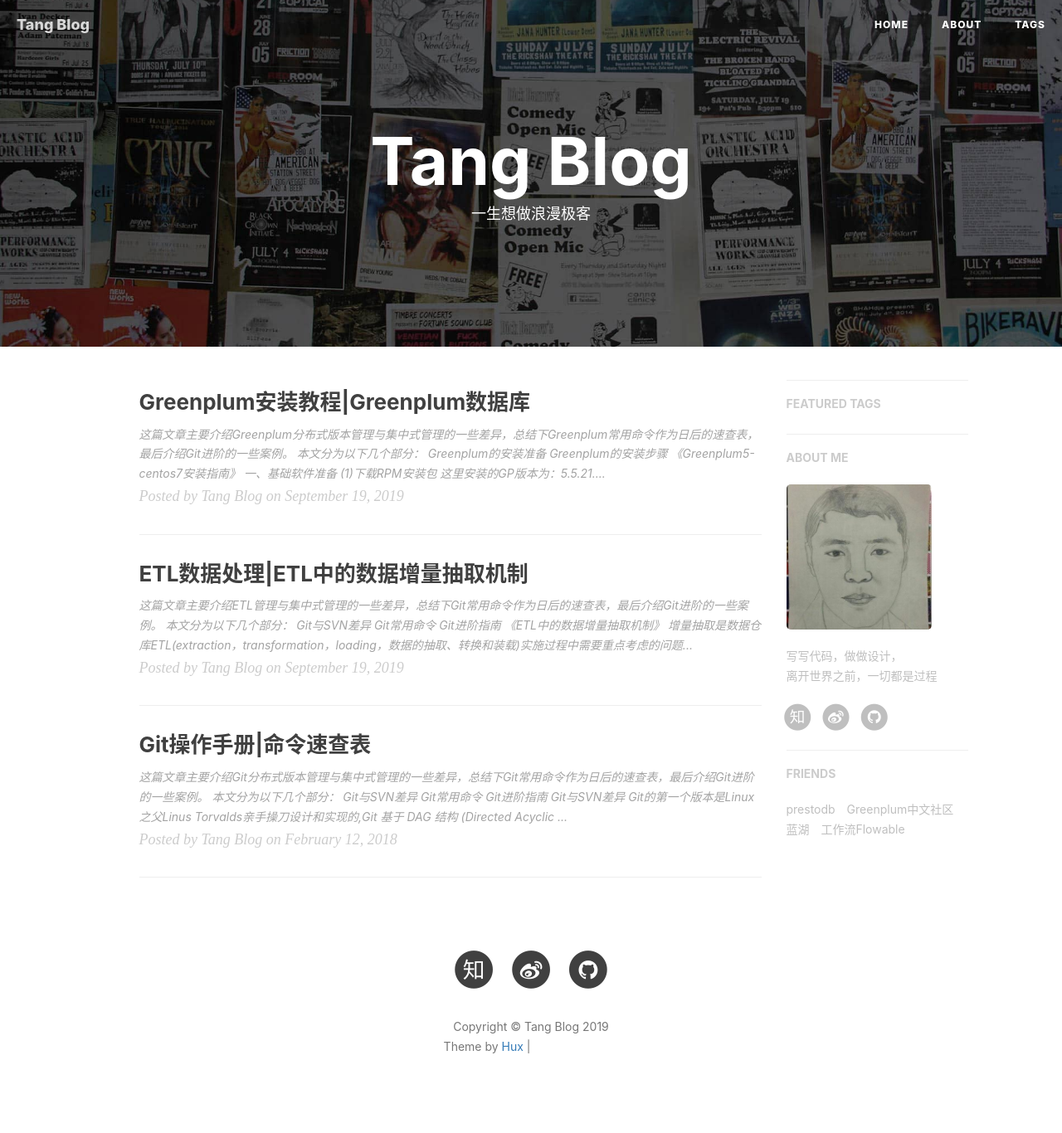
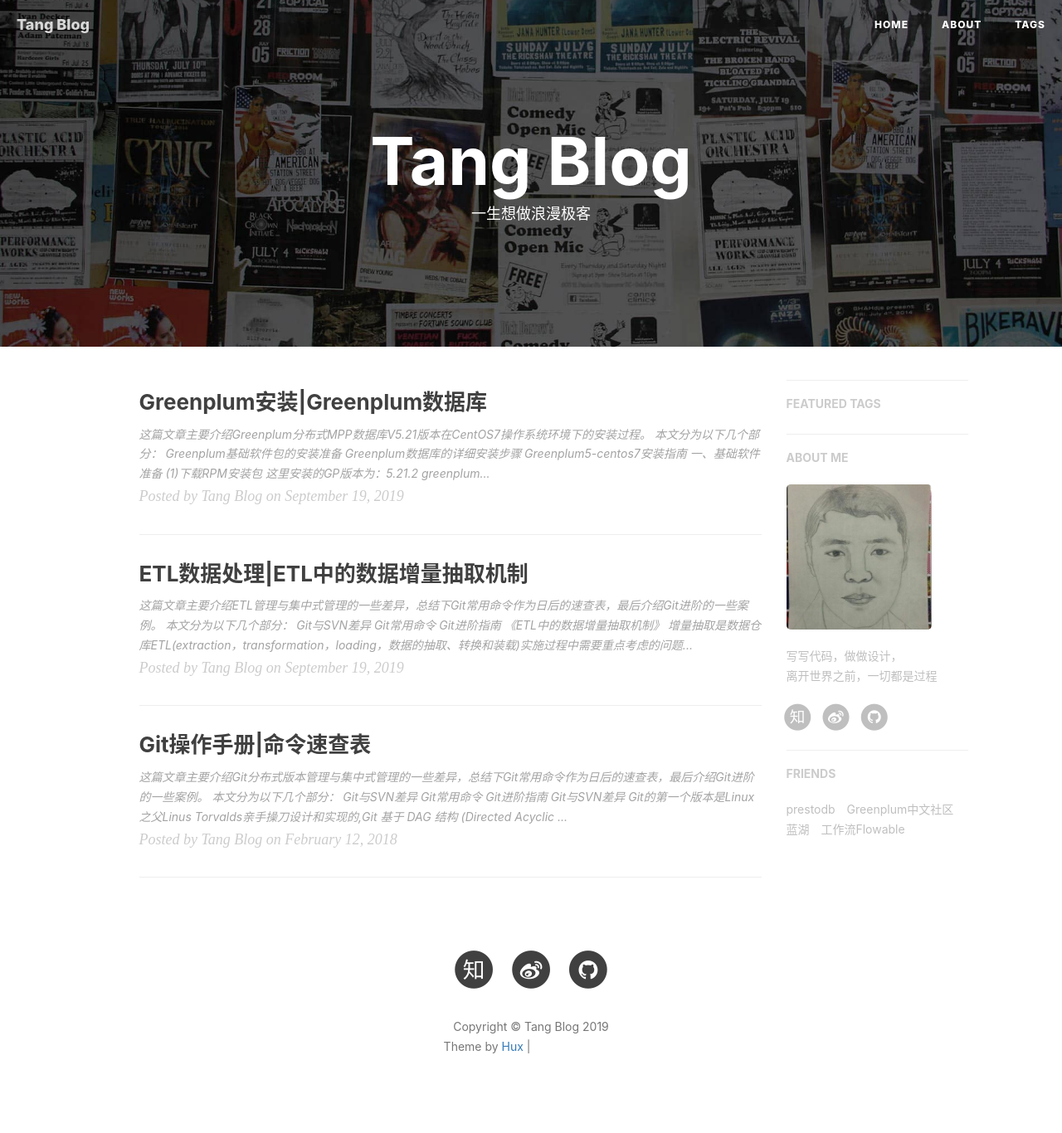
Before and after one commit to tangyibo/tangyibo.github.io, a Jekyll site: the page built from index.html, in a window 1280 px wide. Shown: the whole page at 83% size. Built offline with Jekyll 4.4.1, drawn with Linux system fonts in a browser that asks for light colours; nearby versions of some CDN libraries; the list of posts is cut into pages by our own code; comment, search, counter and statistics services are not loaded; grey boxes are pictures that could not be loaded.

Commit message:
文档排版更新

````diff
--- a/_posts/2019-09-19-how-to-install-greenplum-5.21-on-centos7.md
+++ b/_posts/2019-09-19-how-to-install-greenplum-5.21-on-centos7.md
@@ -1,22 +1,22 @@
 ---
 layout: post
-title: Greenplum安装教程|Greenplum数据库
+title: Greenplum安装|Greenplum数据库
 category: Greenplum
 tag: [Greenplum]
 ---
 
-这篇文章主要介绍Greenplum分布式版本管理与集中式管理的一些差异，总结下Greenplum常用命令作为日后的速查表，最后介绍Git进阶的一些案例。
+这篇文章主要介绍Greenplum分布式MPP数据库V5.21版本在CentOS7操作系统环境下的安装过程。
 本文分为以下几个部分：
-1. Greenplum的安装准备
-2. Greenplum的安装步骤
+1. Greenplum基础软件包的安装准备
+2. Greenplum数据库的详细安装步骤
 
 
-# 《Greenplum5-centos7安装指南》
+# Greenplum5-centos7安装指南
 
 ## 一、基础软件准备
 
   (1)下载RPM安装包
-     这里安装的GP版本为：5.5.21.2
+     这里安装的GP版本为：5.21.2
      greenplum-db-5.5.21.2-rhel6-x86_64.rpm
      下载地址：https://network.pivotal.io/products/pivotal-gpdb
 
@@ -44,20 +46,22 @@ tag: [Greenplum]
 
 	需要在/etc/hosts中设置节点的hostname(如上)，并能ping通。
 
-	（3）关闭防火墙
+- （3）关闭防火墙
+>
 	systemctl stop firewalld
 	systemctl mask firewalld
 	systemctl stop iptables
 	systemctl disable iptables
 
-   （4）每台主机上创建gpadmin用户与组
+- （4）每台主机上创建gpadmin用户与组
+>
 	groupdel gpadmin
 	userdel gpadmin
 	groupadd -g 530 gpadmin
 	useradd -g 530 -u 530 -m -d /home/gpadmin -s /bin/bash gpadmin
 	passwd gpadmin  注：后面均按照密码为gpadmin编写
 
-	（5）创建节点配置信息
+-（5）创建节点配置信息
 	在master上创建文件all_hosts（所有主机名）和 all_segs（2台数据节点主机名）路径可以自选，这里用/home/gpadmin/nodes
 	文件内容：
 	文件/home/gpadmin/nodes/all_hosts:
@@ -71,54 +75,80 @@ tag: [Greenplum]
 		sdw2
 
 ## 三、配置每台机器的内核参数
-   cp /etc/sysctl.conf /etc/sysctl.conf_bak
-   vim /etc/sysctl.conf
+>   vim /etc/sysctl.conf
 
---------------------------
+```
+
 kernel.shmmax = 500000000
+
 kernel.shmmni = 4096
+
 kernel.shmall = 4000000000
+
 kernel.sem = 500 1024000 200 4096
+
 kernel.sysrq = 1
+
 kernel.core_uses_pid = 1
+
 kernel.msgmnb = 65536
+
 kernel.msgmax = 65536
+
 kernel.msgmni = 2048
+
 net.ipv4.tcp_syncookies = 1
+
 net.ipv4.ip_forward = 0
+
 net.ipv4.conf.default.accept_source_route = 0
+
 net.ipv4.tcp_tw_recycle = 1
+
 net.ipv4.tcp_max_syn_backlog = 4096
+
 net.ipv4.conf.all.arp_filter = 1
+
 net.ipv4.ip_local_port_range = 10000 65535
+
 net.core.netdev_max_backlog = 10000
+
 net.core.rmem_max = 2097152
+
 net.core.wmem_max = 2097152
+
 vm.overcommit_memory = 2
---------------------------
+
+```
 
    执行如下使内核参数生效：
-   sysctl -p
+> sysctl -p
 
-四、配置每台机器的资源限制参数
+## 四、配置每台机器的资源限制参数
 
-	vim /etc/security/limits.conf
+> vim /etc/security/limits.conf
 
 设置文件/etc/security/limits.conf的内容如下：
--------------------
+
+```
+
 * soft nofile 65536
+
 * hard nofile 65536
+
 * soft nproc 131072
+
 * hard nproc 131072
-----------------------
+
+```
 
 ## 五、安装Greenplum
 
-1，准备greenplum数据库安装文件(master节点)
+### 1，准备greenplum数据库安装文件(master节点)
    路径：/home/greenplum/installer：
      greenplum-db-5.X.X-rhel7-x86_64.rpm
 
-2，安装软件(master节点)
+### 2，安装软件(master节点)
 
 （1）安装软件包
   cd /home/greenplum/installer/
@@ -138,7 +168,7 @@ vm.overcommit_memory = 2
   source /usr/local/greenplum-db/greenplum_path.sh
   gpssh-exkeys -f /home/gpadmin/nodes/all_hosts
 
----------------------------------------------------------
+```
 [root@mdw bin]# gpssh-exkeys -f /home/gpadmin/nodes/all_hosts
 [STEP 1 of 5] create local ID and authorize on local host
 
@@ -159,14 +189,14 @@ vm.overcommit_memory = 2
   ... finished key exchange with sdw2
 
 [INFO] completed successfully
----------------------------------------------------------
+```
 
  （5）运行gpseginstall工具
   cd /usr/local/greenplum-db/bin
   source /usr/local/greenplum-db/greenplum_path.sh
   gpseginstall -f /home/gpadmin/nodes/all_hosts -u gpadmin
 
----------------------------------------------------------
+```
 [root@mdw bin]# gpseginstall -f /home/gpadmin/nodes/all_hosts -u gpadmin
 20190902:16:51:00:019873 gpseginstall:mdw:root-[INFO]:-Installation Info:
 link_name greenplum-db
@@ -206,7 +236,7 @@ Confirm password: (这里输入：gpadmin)
 20190902:16:52:13:019873 gpseginstall:mdw:root-[INFO]:-remote command: . /usr/local/greenplum-db/./greenplum_path.sh; /usr/local/greenplum-db/./bin/gpssh --version
 20190902:16:52:14:019873 gpseginstall:mdw:root-[INFO]:-remote command: . /usr/local/greenplum-db-5.21.2/greenplum_path.sh; /usr/local/greenplum-db-5.21.2/bin/gpssh --version
 20190902:16:52:14:019873 gpseginstall:mdw:root-[INFO]:-SUCCESS -- Requested commands completed
------------------------------------------------------------
+```
 至此完成其他2台主机的安装
 
   （6）切换到gpadmin用户验证无密码登录
@@ -257,7 +287,7 @@ Confirm password: (这里输入：gpadmin)
 
 ## 六、初始化Greenplum数据库
 
-1. 初始化数据库
+### 1. 初始化数据库
 
 	(1)在master节点上切换至gpadmin帐号下：
 	su - gpadmin
@@ -278,8 +308,8 @@ Confirm password: (这里输入：gpadmin)
 	(5)增加master的从节点：
 	$ gpinitstandby -s smdw
 
-2, 访问数据库
-# psql -d postgres
+### 2, 访问数据库
+> psql -d postgres
 
 	psql (8.2.15)
 	Type "help" for help.
@@ -299,10 +329,10 @@ Confirm password: (这里输入：gpadmin)
 
 	postgres=# \q（退出）
 
-3  用户创建密码
+### 3  用户创建密码
 	postgres =# alter role gpadmin with password 'gpadmin';
 
-4，启动和停止数据库测试
+### 4，启动和停止数据库测试
 
  （1）启动
   $ gpstart
@@ -312,10 +342,10 @@ Confirm password: (这里输入：gpadmin)
   或者：强制停止
   gpstop -M fast
 
-5 配置远程登录
+### 5 配置远程登录
   （1）pg_hba.conf配置文件
      greenplum数据库底层封装的是 postgresql 数据库，与 pg 数据库一样，要想登录数据库，需先配置数据库白名单，即允许登录的数据库相关信息。配置文件为位于 MASTER 节点的数据目录之下的 pg_hba.conf 文件。
-     vim $MASTER_DATA_DIRECTORY/pg_hba.conf
+>     vim $MASTER_DATA_DIRECTORY/pg_hba.conf
 
 	该文件的记录有5个字段，代表的意义为：
 	1、连接方式
@@ -330,14 +360,6 @@ Confirm password: (这里输入：gpadmin)
   （2）postgresql.conf配置文件
      将配置文件postgresql.conf的listen_addresses修改为监听所有,也就是listen_addresses = '*'
 
-6 建议
+### 6 建议
   （1）在master节点上通过crontab设置定期清理pg的日志
    */10 * * * * (rm -f /home/gpadmin/data/master/gpseg-1/pg_log/gpdb-*.csv)
-
-7 FAQ
-	（1）20190902:15:18:30:014016 gpstart:mdw:gpadmin-[WARNING]:-FATAL:  DTM initialization: failure during startup recovery, retry failed, check segment status (cdbtm.c:1529)
-只能配置segment节点，用作磁盘读写的内存缓冲区,开始可以设置一个较小的值，比如总内存的15%，然后逐渐增加，过程中监控性能提升和swap的情况。以上的缓冲区的参数为125MB，此值不易设置过大，过大或导致错误。
-gpconfig -c shared_buffers -v "125MB"
-	(2) 常见问题FAQ
-https://blog.csdn.net/q936889811/article/details/85612046
-http://www.360doc.com/content/19/0430/17/37882969_832566583.shtml
````
Also changed, not shown: other parts of _posts/2019-09-19-how-to-install-greenplum-5.21-on-centos7.md (+4 -2 lines).
